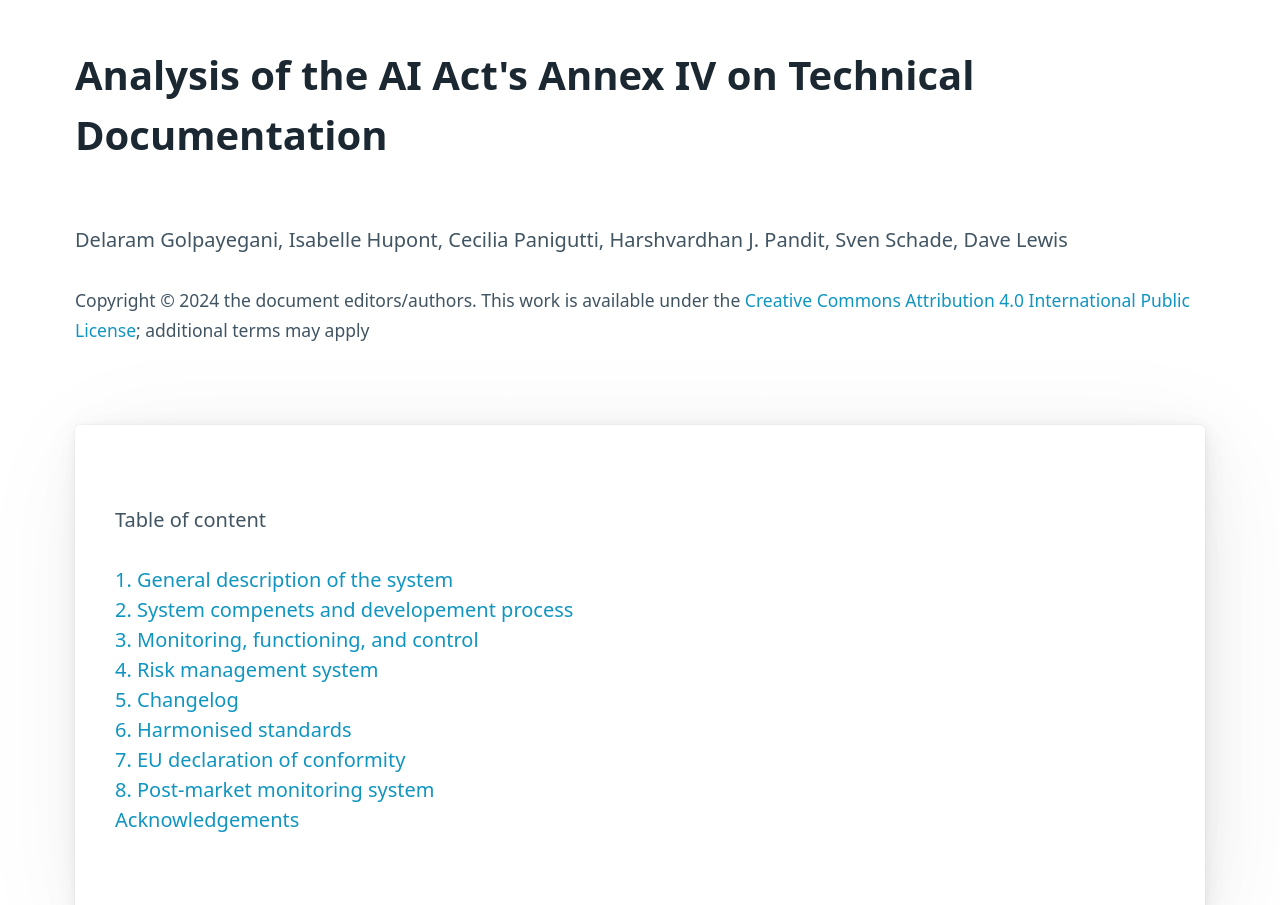
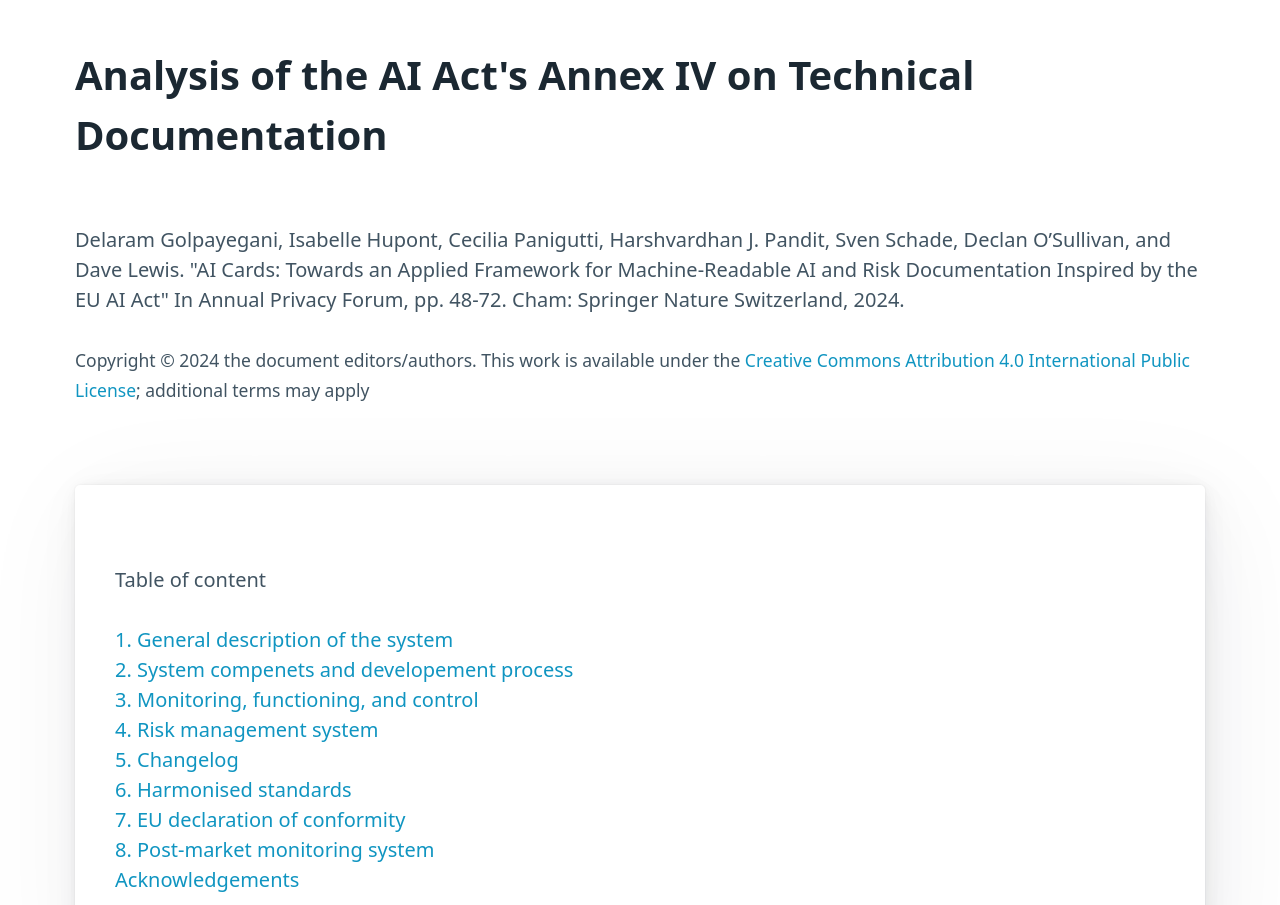
Before and after one commit to DelaramGlp/AICards, a plain HTML site: page annex_iv/index.html in a window 1280 px wide. Shown: the part 195-1100 px from the top of the page. Drawn offline with nearby package versions, Linux system fonts and the light colour scheme.

Commit message:
added reference to AI Cards paper

```diff
--- a/annex_iv/index.html
+++ b/annex_iv/index.html
@@ -46,12 +46,7 @@
     <main class="container">
        <section id="title">
         <h1> Analysis of the AI Act's Annex IV on Technical Documentation</h1></div>
-        <p>Delaram Golpayegani,
-        Isabelle Hupont,
-        Cecilia Panigutti,
-        Harshvardhan J. Pandit,
-        Sven Schade,
-        Dave Lewis</p>
+        <p> Delaram Golpayegani, Isabelle Hupont, Cecilia Panigutti, Harshvardhan J. Pandit, Sven Schade, Declan O’Sullivan, and Dave Lewis. "AI Cards: Towards an Applied Framework for Machine-Readable AI and Risk Documentation Inspired by the EU AI Act" In Annual Privacy Forum, pp. 48-72. Cham: Springer Nature Switzerland, 2024.</p>
         <p><small>Copyright © 2024 the document editors/authors. This work is available under the <a href="https://creativecommons.org/licenses/by/4.0/legalcode">Creative Commons Attribution 4.0 International Public License</a>; additional terms may apply</small></p>
 
 
```
